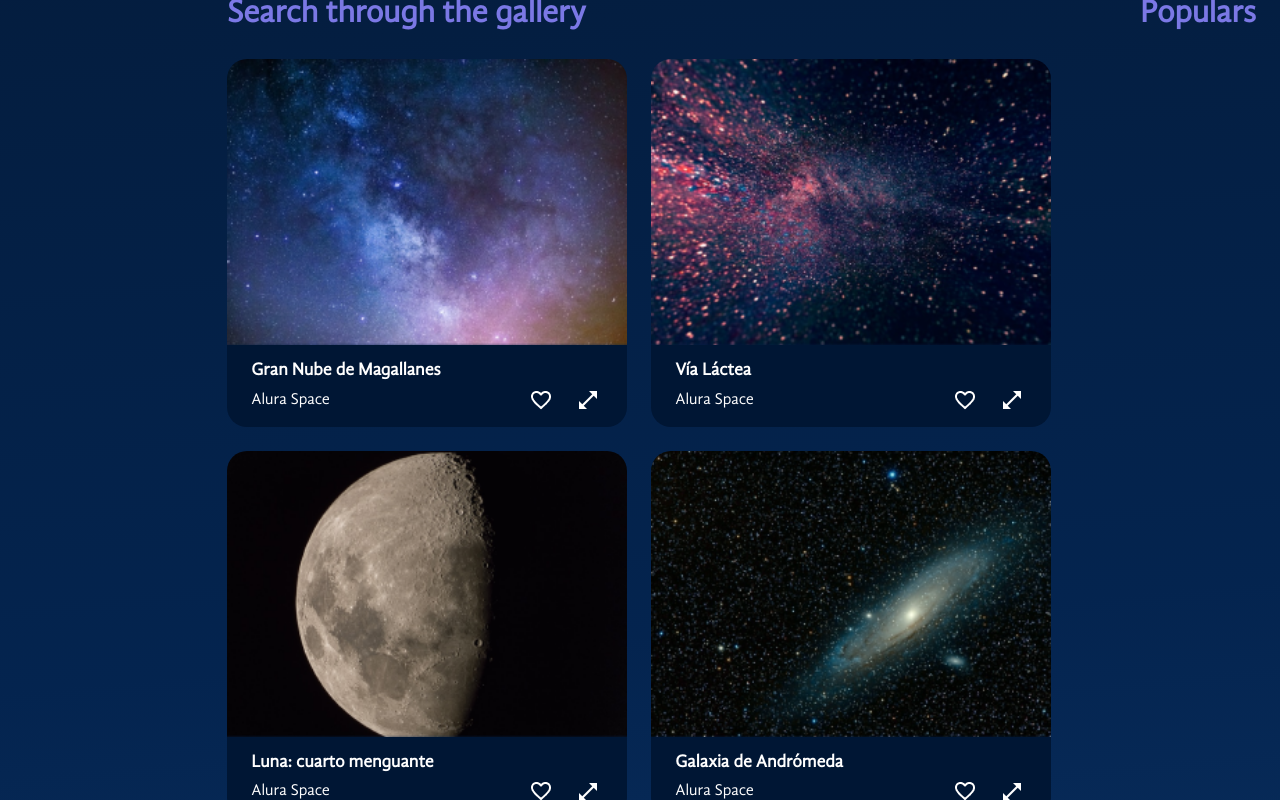
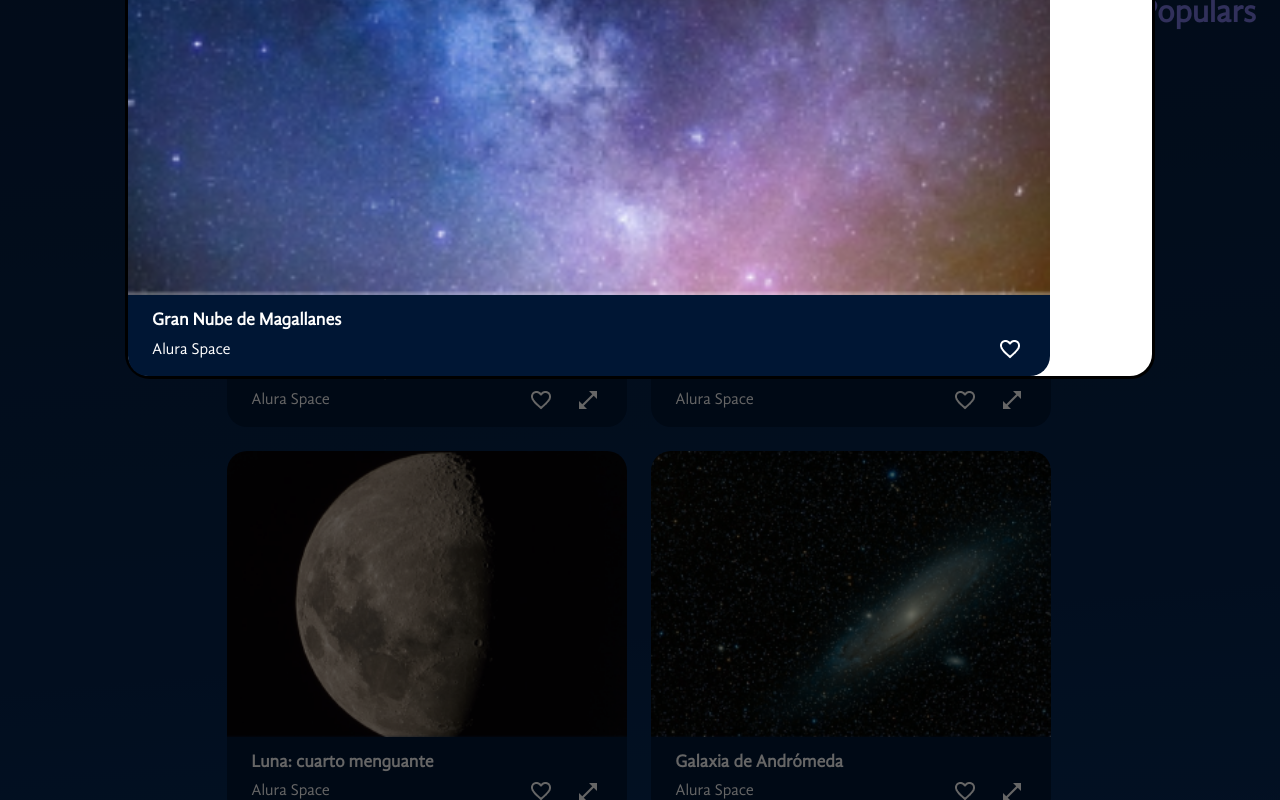
Before and after one commit to AbrahamOliden/react-space, a React (Vite) app: page / in a window 1280 px wide. Both pictures are taken after a click on the button 588 px from the left and 1067 px from the top of the page. Shown: the part 667-1467 px from the top of the page. Built offline with nearby package versions, Linux system fonts and the light colour scheme.

Commit message:
create Overlay and StyledDialog styled components

```diff
--- a/src/components/ModalZoom/index.jsx
+++ b/src/components/ModalZoom/index.jsx
@@ -1,11 +1,44 @@
+import styled from 'styled-components';
+import Card from '../Gallery/Card'
+
+const Overlay = styled.div`
+    position: fixed;
+    top: 0;
+    right: 0;
+    bottom: 0;
+    left: 0;
+    background-color: rgba(0, 0, 0, 0.6);
+`
+
+const StyledDialog = styled.dialog`
+    position: absolute;
+    top: 300px;
+    width: 80%;
+    padding: 0;
+    border-radius: 25px;
+    &>form {
+        width: fit-content;
+        position: absolute;
+        top: 20px;
+        right: 20px;
+    }
+`
+
 function ModalZoom({ photo }) {
     return <>
-        <dialog open={!!photo}>
-            <p>Cierrame we</p>
+    {photo && <>
+        <Overlay />
+        <StyledDialog open={!!photo}>
+            <Card data={photo} expand={true}/>
             <form method="dialog">
                 <button>Weno</button>
             </form>
-        </dialog>
+        </StyledDialog>
+
+    </>
+
+
+    }
     </>
 };
 
```
